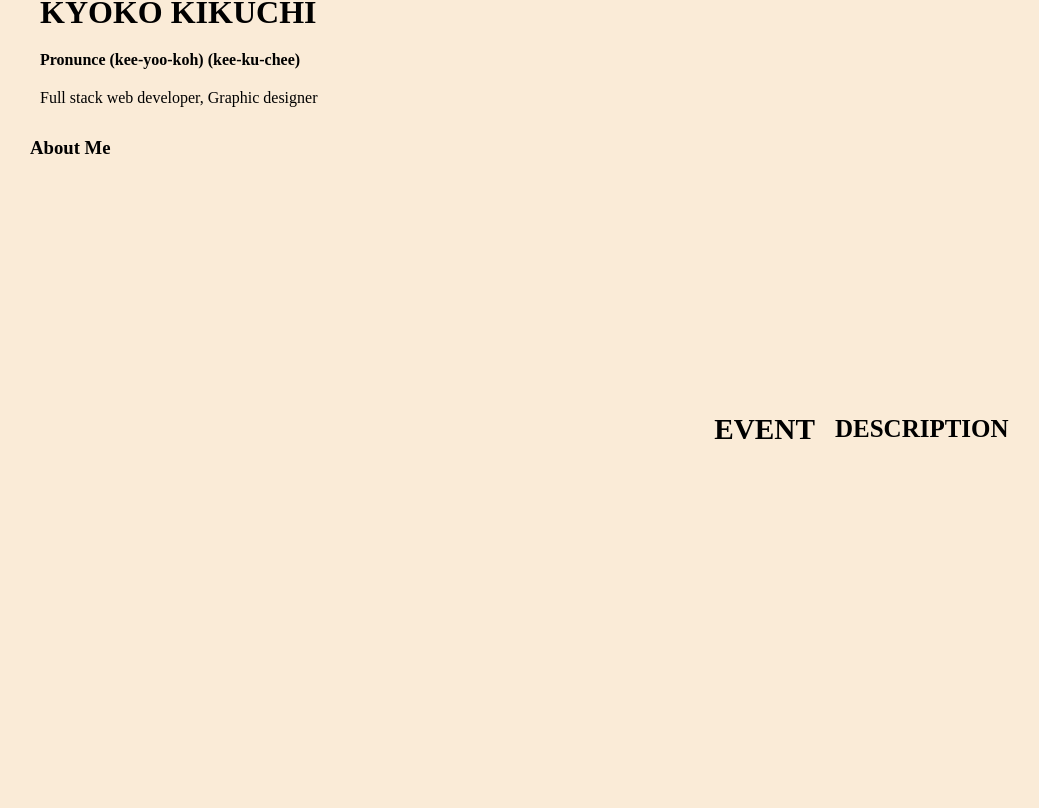
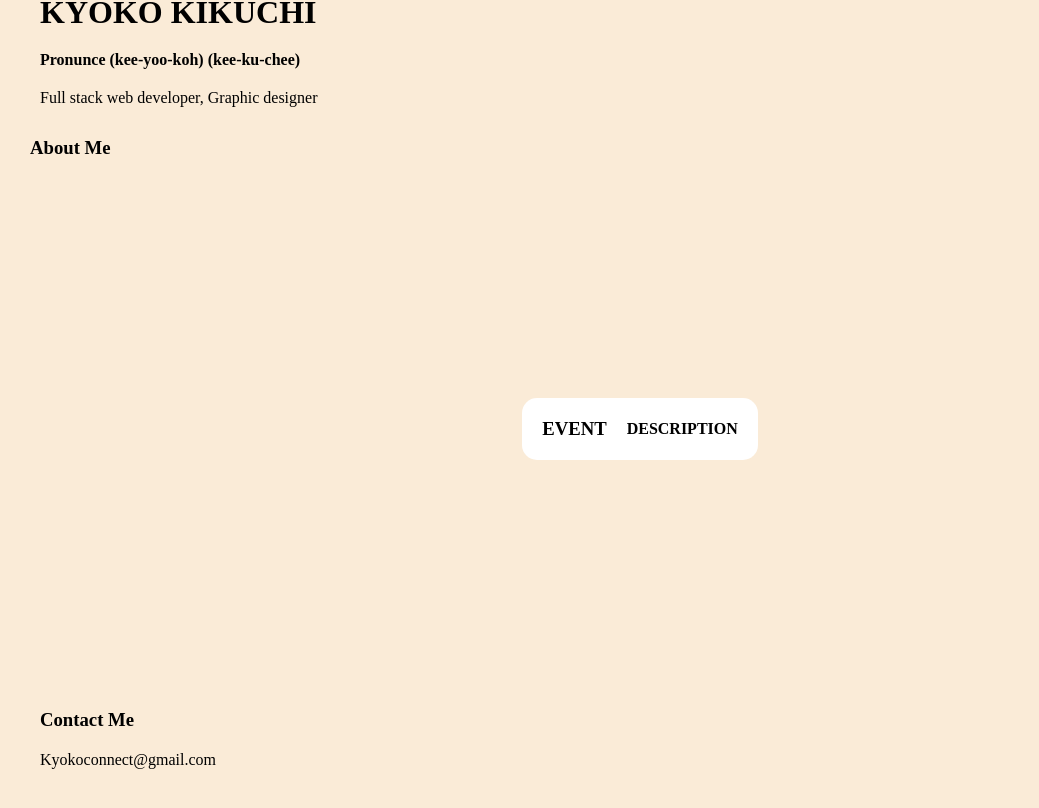
Before and after one commit to kosmicdancer/PersonalWebsite, a plain HTML site: page index.html in a window 1280 px wide. Shown: the part 170-978 px from the top of the page, without its empty margins (0-1039 px from the left). Before the commit the page ends 879 px from the top, so only its background shows below. Drawn offline with Linux system fonts and the light colour scheme.

Commit message:
add footer contact me email

```diff
--- a/index.html
+++ b/index.html
@@ -17,8 +17,6 @@
 </header>
 <h3>About Me</h3>
 <section class="card-container">
-
-    <card container></card>
     <div class="card">
         <h3>EVENT</h3>
         <br/>
@@ -37,5 +35,9 @@
         <p>DESCRIPTION</p> -->
     </div>
 </section>
+<footer>
+    <h3>Contact Me</h3>
+    <p>Kyokoconnect@gmail.com</p>
+</footer>
 </body>
 </html>
--- a/src/index.js
+++ b/src/index.js
@@ -1,2 +1,2 @@
 // alert ("Welcome! (^_^)");
-//const card =
+const card =
--- a/styles.css
+++ b/styles.css
@@ -11,26 +11,27 @@ html {
     height: 500px;
 
     display: flex;
-    justify-content: center;
+    justify-content: flex-start;
     align-items: flex-start;
   }
 
   .card {
-    text-align: center;
-    font-size: 25px;
+    background-color: white;
+    border-radius: 15px;
+    /* text-align: center; */
     font-weight: bold;
-    padding: 20px;
+    padding: 10px;
 
     /* flex: 1; changes flex-shrink and flex-basis */
     min-width: 150px;
-    min-height: 200px;
+    /* min-height: 200px; */
 
     display: flex;
-    justify-content: center;
-    align-items: center;
+    justify-content: flex-start;
+    align-items: flex-start;
   }
 
-  .card-1 {
+  /* .card-1 {
     background-color: lightsalmon;
   }
 
@@ -40,7 +41,7 @@ html {
 
   .card-3 {
     background-color: rgb(125, 151, 136);
-  }
+  } */
 /* .card {
     background:ivory;
     width: 250px;
```
